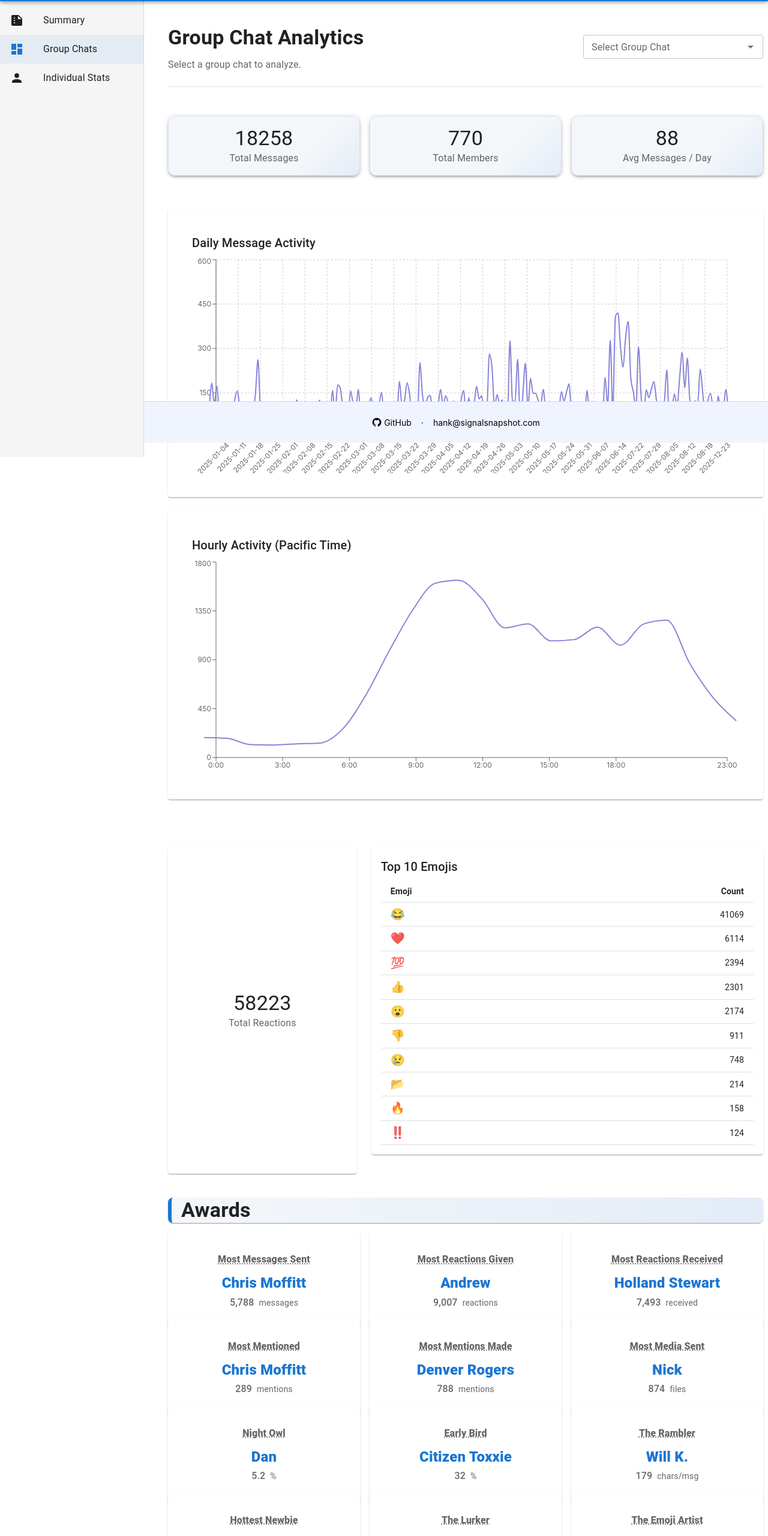
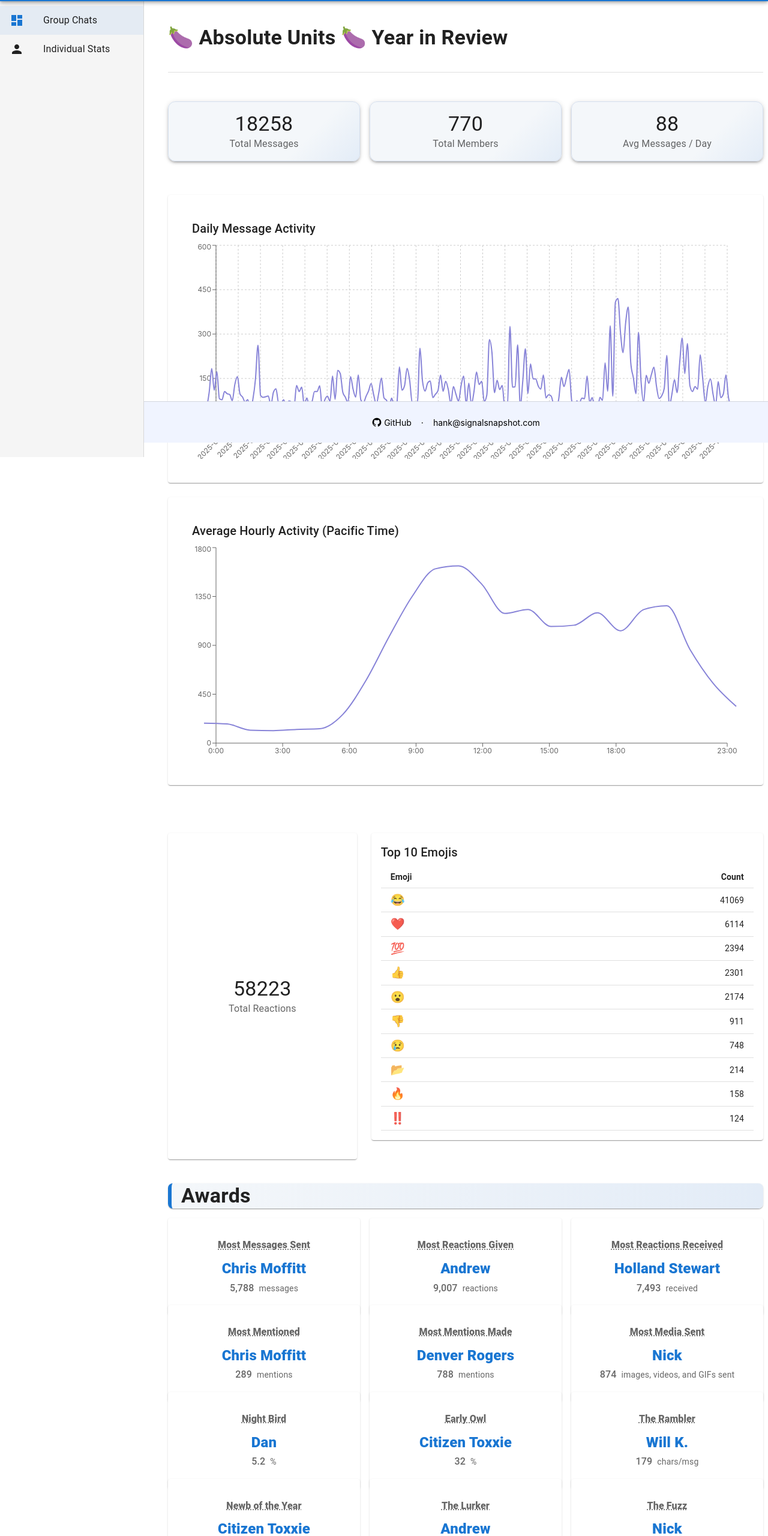
Before and after one commit to ahstewart/signal-snapshot, a React (Create React App) app in the folder frontend/: page /#/snapshot/groupchats in a window 1280 px wide. Shown: the part 62-2623 px from the top of the page at 60% size. Built offline with nearby package versions, Linux system fonts and the light colour scheme.

Commit message:
updated award logic and improved award card UI

```diff
--- a/frontend/src/App.tsx
+++ b/frontend/src/App.tsx
@@ -255,12 +255,11 @@ function App() {
             />
           }
         >
-          <Route index element={<Navigate to="summary" replace />} />
-          <Route path="summary" element={<SummaryPage data={originalAnalyticsData} loading={loading} error={error} users={users} />} />
+          <Route index element={<Navigate to="groupchats" replace />} />
           <Route path="groupchats" element={<Dashboard data={analyticsData} loading={loading} error={error} selectedConversationIds={selectedConversationIds} onConversationSelect={setSelectedConversationIds} users={users} selectedUser={selectedUser} onUserSelect={setSelectedUser} />} />
           {/* New Route for Individual Stats in Snapshot Mode */}
           <Route path="individual" element={<IndividualStats data={statsData} loading={loading} error={error} users={users} selectedUser={selectedUser} onUserSelect={setSelectedUser} />} />
-          <Route path="*" element={<Navigate to="summary" replace />} />
+          <Route path="*" element={<Navigate to="groupchats" replace />} />
         </Route>
 
         {/* NORMAL APP ROUTES */}
--- a/frontend/src/components/Dashboard.tsx
+++ b/frontend/src/components/Dashboard.tsx
@@ -1,4 +1,5 @@
 import React from 'react';
+import { useLocation } from 'react-router-dom';
 import {
   Alert,
   Box,
@@ -80,6 +81,8 @@ const Dashboard: React.FC<DashboardProps> = ({
   onConversationSelect,
   users,
 }: DashboardProps) => {
+  const location = useLocation();
+  const isSnapshotMode = location.pathname.startsWith('/snapshot');
   const theme = useTheme();
   const isMobile = useMediaQuery(theme.breakpoints.down('md'));
   const tickFontSize = isMobile ? 10 : 12;
@@ -261,7 +264,7 @@ const Dashboard: React.FC<DashboardProps> = ({
 
     return (
       <Paper sx={{ p: { xs: 2, sm: 5 }, height: { xs: 300, md: 400 }, display: 'flex', flexDirection: 'column', overflow: 'hidden' }}>
-        <Typography variant="h6" gutterBottom sx={{ fontSize: { xs: '1rem', md: '1.25rem' } }}>Hourly Activity (Pacific Time)</Typography>
+        <Typography variant="h6" gutterBottom sx={{ fontSize: { xs: '1rem', md: '1.25rem' } }}>Average Hourly Activity (Pacific Time)</Typography>
         <Box sx={{ flexGrow: 1, minHeight: 0, width: '100%' }}>
         {pacificData.length > 0 ? (
           <ResponsiveContainer width="100%" height="100%">
@@ -327,7 +330,8 @@ const Dashboard: React.FC<DashboardProps> = ({
     return (
       <Grid item xs={12} sm={6} md={4} key={title}>
         <Paper sx={{ p: 2, height: '100%', display: 'flex', flexDirection: 'column', justifyContent: 'center', alignItems: 'center' }}>
-          <MuiTooltip title={tooltip} arrow placement="top">
+          <Box sx={{ display: 'flex', flexDirection: 'column', alignItems: 'center', mb: 1 }}>
+            <MuiTooltip title={tooltip} arrow placement="top" disableHoverListener={isMobile}>
               <Typography
                   variant="h6"
                   component="div"
@@ -336,9 +340,8 @@ const Dashboard: React.FC<DashboardProps> = ({
                       fontSize: '1.0rem',
                       textDecoration: 'underline dotted',
                       textDecorationColor: 'text.secondary',
-                    cursor: 'help',
+                      cursor: isMobile ? 'default' : 'help',
                       width: 'fit-content',
-                    mb: 1,
                       fontWeight: 800,
                       color: 'text.secondary'
                   }}
@@ -346,6 +349,23 @@ const Dashboard: React.FC<DashboardProps> = ({
                   {title}
               </Typography>
             </MuiTooltip>
+            {isMobile && tooltip && (
+              <Typography
+                variant="caption"
+                sx={{
+                  textAlign: 'center',
+                  color: 'text.secondary',
+                  fontSize: '0.7rem',
+                  mt: 0.5,
+                  px: 1,
+                  maxWidth: '100%',
+                  lineHeight: 1.2
+                }}
+              >
+                {tooltip}
+              </Typography>
+            )}
+          </Box>
           {award.winner ? (
             <>
               <Typography
@@ -387,12 +407,12 @@ const Dashboard: React.FC<DashboardProps> = ({
       most_mentioned: "Most Mentioned",
       most_mentions_made: "Most Mentions Made",
       most_media_sent: "Most Media Sent",
-      most_night_owl: "Night Owl",
-      most_early_bird: "Early Bird",
+      most_night_owl: "Night Bird",
+      most_early_bird: "Early Owl",
       longest_avg_message: "The Rambler",
-      hottest_newbie: "Hottest Newbie",
+      hottest_newbie: "Newb of the Year",
       lurker: "The Lurker",
-      most_unique_emojis: "The Emoji Artist",
+      most_unique_emojis: "The Fuzz",
     };
 
     const awardSuffixes: Record<keyof typeof analyticsData.awards, string> = {
@@ -401,13 +421,13 @@ const Dashboard: React.FC<DashboardProps> = ({
         most_reactions_received: "received",
         most_mentioned: "mentions",
         most_mentions_made: "mentions",
-        most_media_sent: "files",
+        most_media_sent: "images, videos, and GIFs sent",
         most_night_owl: "%",
         most_early_bird: "%",
         longest_avg_message: "chars/msg",
         hottest_newbie: "messages",
         lurker: "reacts/msg",
-        most_unique_emojis: "unique emojis"
+        most_unique_emojis: "folder emojis sent"
     };
 
     const awardTooltips: Record<keyof typeof analyticsData.awards, string> = {
@@ -419,10 +439,10 @@ const Dashboard: React.FC<DashboardProps> = ({
       most_media_sent: "Total count of images, videos, or files sent.",
       most_night_owl: "Percentage of their messages sent between 12 AM and 5 AM (Pacific).",
       most_early_bird: "Percentage of their messages sent between 5 AM and 9 AM (Pacific).",
-      longest_avg_message: "Highest average character count per message (min 10 messages).",
-      hottest_newbie: "Most messages sent by a user who joined in 2025.",
-      lurker: "Highest ratio of reactions given to messages sent (min 5 reactions).",
-      most_unique_emojis: "Highest number of unique emoji types used in reactions."
+      longest_avg_message: "Highest average character count per message.",
+      hottest_newbie: "Highest message rate by a user who joined in 2025.",
+      lurker: "Highest ratio of reactions given to messages sent.",
+      most_unique_emojis: "Highest number of folder emojis used in reactions."
     };
 
     return (
@@ -454,8 +474,9 @@ const Dashboard: React.FC<DashboardProps> = ({
     );
   }
 
-  function EmotionRankings({ title, data, scoreLabel, totalReactsLabel }: {
+  function EmotionRankings({ title, subtitle, data, scoreLabel, totalReactsLabel }: {
     title: string;
+    subtitle?: string;
     data: EmotionUserData[];
     scoreLabel: string;
     totalReactsLabel: string;
@@ -467,6 +488,7 @@ const Dashboard: React.FC<DashboardProps> = ({
     return (
       <Box sx={{ mt: 4 }}>
         <Typography variant="h5" gutterBottom sx={{ fontSize: { xs: '1.25rem', md: '1.5rem' } }}>{title}</Typography>
+        <Typography variant="subtitle2" color="text.secondary">{subtitle}</Typography>
         <Paper sx={{ p: 0, overflow: 'hidden' }}>
           <TableContainer sx={{ maxHeight: { xs: 400, md: 'none' }, overflowX: 'auto' }}>
             <Table stickyHeader size="small" sx={{ minWidth: { xs: 400, md: 650 } }}>
@@ -479,7 +501,7 @@ const Dashboard: React.FC<DashboardProps> = ({
                 </TableRow>
               </TableHead>
               <TableBody>
-                {data.slice(0, 10).map((user: EmotionUserData) => (
+                {data.slice(0, 50).map((user: EmotionUserData) => (
                   <TableRow key={user.name}>
                     <TableCell component="th" scope="row" sx={{ fontSize: { xs: '0.75rem', md: '0.875rem' } }}>{user.name}</TableCell>
                     <TableCell align="right" sx={{ fontSize: { xs: '0.75rem', md: '0.875rem' } }}>{user.totalReacts}</TableCell>
@@ -498,10 +520,10 @@ const Dashboard: React.FC<DashboardProps> = ({
   return (
     <Box sx={{ p: { xs: 1, md: 2 }, overflowX: 'hidden', width: '100%' }}>
       <PageHeader
-        title="Group Chat Analytics"
-        subtitle="Select a group chat to analyze."
+        title={isSnapshotMode ? "🍆 Absolute Units 🍆 Year in Review" : "Group Chat Analytics"}
+        subtitle={isSnapshotMode ? "" : "Select a group chat to analyze."}
       >
-        {analyticsData?.all_conversations && (
+        {!isSnapshotMode && analyticsData?.all_conversations && (
           <Box sx={{ display: 'flex', alignItems: 'center', gap: 2, width: '100%', mt: { xs: 1, md: 2 } }}>
             <Autocomplete
               fullWidth
@@ -546,11 +568,13 @@ const Dashboard: React.FC<DashboardProps> = ({
           {renderAwards()}
         </Grid>
 
+
         {analyticsData && (
             <>
                 <Grid item xs={12} md={6} lg={4}>
                 <EmotionRankings
                     title="😂 Who is the Funniest? 😂"
+                    subtitle="Laugh reactions received. Only counts messages with at least 1 laugh."
                     data={analyticsData.funniestUsers}
                     scoreLabel="Humor Score"
                     totalReactsLabel="Total Laugh Reacts"
@@ -559,6 +583,7 @@ const Dashboard: React.FC<DashboardProps> = ({
                 <Grid item xs={12} md={6} lg={4}>
                 <EmotionRankings
                     title="❤️ Who is the Most Loved? ❤️"
+                    subtitle="Hearts received."
                     data={analyticsData.mostLovedUsers}
                     scoreLabel="Love Score"
                     totalReactsLabel="Total Love Reacts"
@@ -567,6 +592,7 @@ const Dashboard: React.FC<DashboardProps> = ({
                 <Grid item xs={12} md={6} lg={4}>
                 <EmotionRankings
                     title="😮 Who is the Most Shocking? 😮"
+                    subtitle="Shock reactions received."
                     data={analyticsData.mostShockingUsers}
                     scoreLabel="Shock Score"
                     totalReactsLabel="Total Shock Reacts"
@@ -575,6 +601,7 @@ const Dashboard: React.FC<DashboardProps> = ({
                 <Grid item xs={12} md={6} lg={4}>
                 <EmotionRankings
                     title="👎 Who is the Most Disliked? 👎"
+                    subtitle="Downvotes received."
                     data={analyticsData.mostDislikedUsers}
                     scoreLabel="Dislike Score"
                     totalReactsLabel="Total Dislikes"
@@ -583,6 +610,7 @@ const Dashboard: React.FC<DashboardProps> = ({
                 <Grid item xs={12} md={6} lg={4}>
                 <EmotionRankings
                     title="🍆 Who is the Most Randy? 🍆"
+                    subtitle="Eggplants given."
                     data={analyticsData.mostRandyUsers}
                     scoreLabel="Randy Score"
                     totalReactsLabel="Total Eggplants"
@@ -590,7 +618,8 @@ const Dashboard: React.FC<DashboardProps> = ({
                 </Grid>
                 <Grid item xs={12} md={6} lg={4}>
                 <EmotionRankings
-                    title="🍆 Who is the Most Thirsty? 🍆"
+                    title="😩 Who is the Most Doable? 😩"
+                    subtitle="Eggplants recieved."
                     data={analyticsData.mostThirstyUsers}
                     scoreLabel="Thirst Score"
                     totalReactsLabel="Total Eggplants"
--- a/frontend/src/components/IndividualStats.tsx
+++ b/frontend/src/components/IndividualStats.tsx
@@ -140,10 +140,9 @@ const IndividualStats: React.FC<IndividualStatsProps> = ({
             >
                 <Box sx={{ mb: 2 }}>
                     <Typography variant="h6" color="primary.main" sx={{ fontWeight: 700 }}>
-                        User Profile
+                        Personality Analysis Presented by Toyotathon
                     </Typography>
                 </Box>
-
                 <Typography variant="body1" sx={{ whiteSpace: 'pre-wrap', lineHeight: 1.6, color: 'text.primary', fontSize: { xs: '0.9rem', md: '1rem' } }}>
                     {(data as any).summary}
                 </Typography>
--- a/frontend/src/components/SummaryPage.tsx
+++ b/frontend/src/components/SummaryPage.tsx
@@ -1,4 +1,5 @@
 import React, { useState } from 'react';
+import { useLocation } from 'react-router-dom';
 import { Box, Typography, Paper, CircularProgress, Alert, Grid, Table, TableBody, TableCell, TableContainer, TableHead, TableRow, Button, Dialog, DialogTitle, DialogContent, DialogContentText, DialogActions } from '@mui/material';
 import HelpOutlineIcon from '@mui/icons-material/HelpOutline';
 import { AnalyticsData, User, UserActivity } from '../utils/database';
@@ -13,6 +14,8 @@ interface SummaryPageProps {
 }
 
 const SummaryPage: React.FC<SummaryPageProps> = ({ data, loading, error, users }) => {
+    const location = useLocation();
+    const isSnapshotMode = location.pathname.startsWith('/snapshot');
     const [helpOpen, setHelpOpen] = useState(false);
 
     const handleHelpOpen = () => {
@@ -69,7 +72,7 @@ const SummaryPage: React.FC<SummaryPageProps> = ({ data, loading, error, users }
         <Box sx={{ p: { xs: 1, md: 3 } }}>
             {data && (
                 <PageHeader
-                    title="Signal Snapshot Dashboard"
+                    title={isSnapshotMode ? "Signal Snapshot - Units 2025" : "Signal Snapshot Dashboard"}
                     subtitle="Welcome to your Signal Snapshot! Explore different layers of your Signal ecosystem."
                 />
             )}
--- a/frontend/src/components/layout/AppLayout.tsx
+++ b/frontend/src/components/layout/AppLayout.tsx
@@ -28,7 +28,8 @@ import {
   Tooltip,
   useTheme,
   useMediaQuery,
-  Menu
+  Menu,
+  Divider
 } from '@mui/material';
 import { AnalyticsData, loadDatabase, loadIndividualStats, loadUsers } from '../../utils/database';
 import { createDashboardHtml } from '../../utils/export';
@@ -73,7 +74,6 @@ const AppLayout: React.FC<AppLayoutProps> = ({
   const isMobile = useMediaQuery(theme.breakpoints.down('md'));
   const [welcomeOpen, setWelcomeOpen] = useState(showWelcome);
   const [mobileDrawerOpen, setMobileDrawerOpen] = useState(false);
-  const [mobileMenuAnchor, setMobileMenuAnchor] = useState<null | HTMLElement>(null);
 
   // Export dialog state
   const [exportOpen, setExportOpen] = useState(false);
@@ -94,14 +94,6 @@ const AppLayout: React.FC<AppLayoutProps> = ({
     onCloseWelcome();
   };
 
-  const handleMobileMenuOpen = (event: React.MouseEvent<HTMLElement>) => {
-    setMobileMenuAnchor(event.currentTarget);
-  };
-
-  const handleMobileMenuClose = () => {
-    setMobileMenuAnchor(null);
-  };
-
   const handleDrawerToggle = () => {
     setMobileDrawerOpen(!mobileDrawerOpen);
   };
@@ -109,7 +101,7 @@ const AppLayout: React.FC<AppLayoutProps> = ({
   const isSnapshotMode = basePath !== '/app';
 
   const menuItems = [
-    { text: 'Summary', icon: <SummarizeIcon />, path: `${basePath}/summary` },
+    ...(isSnapshotMode ? [] : [{ text: 'Summary', icon: <SummarizeIcon />, path: `${basePath}/summary` }]),
     { text: 'Group Chats', icon: <DashboardIcon />, path: `${basePath}/groupchats` },
     // Include Individual stats in both modes
     { text: 'Individual Stats', icon: <PersonIcon />, path: `${basePath}/individual` }
@@ -154,39 +146,9 @@ const AppLayout: React.FC<AppLayoutProps> = ({
           <Box sx={{ flexGrow: 1 }} />
 
           {isMobile ? (
-            <>
-              <IconButton color="inherit" onClick={handleMobileMenuOpen} aria-label="Menu">
-                <MenuIcon />
-              </IconButton>
-              <Menu
-                anchorEl={mobileMenuAnchor}
-                open={Boolean(mobileMenuAnchor)}
-                onClose={handleMobileMenuClose}
-                anchorOrigin={{
-                  vertical: 'bottom',
-                  horizontal: 'right',
-                }}
-                transformOrigin={{
-                  vertical: 'top',
-                  horizontal: 'right',
-                }}
-              >
-                <MenuItem onClick={() => { handleWelcomeOpen(); handleMobileMenuClose(); }}>
-                  <HelpOutlineIcon sx={{ mr: 1 }} />
-                  About
-                </MenuItem>
-                {dbBuffer && !isSnapshotMode && (
-                  <>
-                    <MenuItem onClick={() => { document.getElementById('change-db-input')?.click(); handleMobileMenuClose(); }}>
-                      Change Data Source
-                    </MenuItem>
-                    <MenuItem onClick={() => { setExportOpen(true); handleMobileMenuClose(); }}>
-                      Export
-                    </MenuItem>
-                  </>
-                )}
-              </Menu>
-            </>
+            <IconButton color="inherit" onClick={handleWelcomeOpen} aria-label="About Signal Snapshot">
+              <HelpOutlineIcon />
+            </IconButton>
           ) : (
             <>
               <IconButton color="inherit" onClick={handleWelcomeOpen} aria-label="About Signal Snapshot" sx={{ mr: 1 }}>
@@ -507,6 +469,37 @@ const AppLayout: React.FC<AppLayoutProps> = ({
               </ListItem>
              );
           })}
+          {isMobile && dbBuffer && !isSnapshotMode && (
+            <>
+              <Divider sx={{ my: 1 }} />
+              <ListItem disablePadding>
+                <ListItemButton
+                  onClick={() => {
+                    document.getElementById('change-db-input')?.click();
+                    setMobileDrawerOpen(false);
+                  }}
+                >
+                  <ListItemIcon>
+                    <DashboardIcon />
+                  </ListItemIcon>
+                  <ListItemText primary="Change Data Source" />
+                </ListItemButton>
+              </ListItem>
+              <ListItem disablePadding>
+                <ListItemButton
+                  onClick={() => {
+                    setExportOpen(true);
+                    setMobileDrawerOpen(false);
+                  }}
+                >
+                  <ListItemIcon>
+                    <SummarizeIcon />
+                  </ListItemIcon>
+                  <ListItemText primary="Export" />
+                </ListItemButton>
+              </ListItem>
+            </>
+          )}
         </List>
       </Drawer>
 
@@ -580,4 +573,5 @@ const AppLayout: React.FC<AppLayoutProps> = ({
   );
 };
 
+
 export default AppLayout;
--- a/frontend/src/utils/database.ts
+++ b/frontend/src/utils/database.ts
@@ -522,7 +522,7 @@ export async function processDatabase(
 
             // Hottest Newbie: Joined in 2025 (first message >= Jan 1 2025)
             hottest_newbie: `
-                SELECT sourceServiceId, COUNT(*) as count
+                SELECT sourceServiceId, COUNT(*) / (MIN(sent_at) - 1767254400) as count_since_join
                 FROM messages
                 ${msgWhere ? msgWhere + ' AND ' : 'WHERE '} sourceServiceId IN (
                     SELECT sourceServiceId
@@ -531,15 +531,16 @@ export async function processDatabase(
                     HAVING MIN(sent_at) >= 1735689600000
                 )
                 GROUP BY sourceServiceId
-                ORDER BY count DESC
+                ORDER BY count_since_join DESC
                 LIMIT 1
             `,
 
             // Lurker: Highest Ratio of Reactions Given to Messages Sent (min 5 reactions)
+            // Formula emphasizes low message counts by squaring the denominator
             lurker: `
                 SELECT
                     r.fromId,
-                    CAST(r.react_count AS FLOAT) / (IFNULL(m.msg_count, 0) + 1) as ratio
+                    CAST(r.react_count AS FLOAT) / POWER(IFNULL(m.msg_count, 0) + 1, 3) as ratio
                 FROM (
                     SELECT fromId, COUNT(*) as react_count
                     FROM reactions
@@ -560,9 +561,9 @@ export async function processDatabase(
 
             // Most Unique Emojis Used
             most_unique_emojis: `
-                SELECT fromId, COUNT(DISTINCT emoji) as count
+                SELECT fromId, COUNT(emoji) as count
                 FROM reactions
-                ${reactWhere}
+                ${reactWhere} AND emoji = '📁'
                 GROUP BY fromId
                 ORDER BY count DESC
                 LIMIT 1
--- a/frontend/src/utils/export.ts
+++ b/frontend/src/utils/export.ts
@@ -232,8 +232,8 @@ export function createDashboardHtml(analyticsData: AnalyticsData): string {
 
             const renderAwards = () => {
                 if (!analyticsData.awards) return null;
-                const awardDisplayTitles = { most_messages_sent: "Most Messages Sent", most_reactions_given: "Most Reactions Given", most_reactions_received: "Most Reactions Received", most_mentioned: "Most Mentioned", most_mentions_made: "Most Mentions Made", most_media_sent: "Most Media Sent", most_night_owl: "Night Owl", most_early_bird: "Early Bird", longest_avg_message: "The Rambler", hottest_newbie: "Hottest Newbie", lurker: "The Lurker", most_unique_emojis: "The Emoji Artist" };
-                const awardSuffixes = { most_messages_sent: "messages", most_reactions_given: "reactions", most_reactions_received: "received", most_mentioned: "mentions", most_mentions_made: "mentions", most_media_sent: "files", most_night_owl: "%", most_early_bird: "%", longest_avg_message: "chars/msg", hottest_newbie: "messages", lurker: "reacts/msg", most_unique_emojis: "unique emojis" };
+                const awardDisplayTitles = { most_messages_sent: "Most Messages Sent", most_reactions_given: "Most Reactions Given", most_reactions_received: "Most Reactions Received", most_mentioned: "Most Mentioned", most_mentions_made: "Most Mentions Made", most_media_sent: "Most Media Sent", most_night_owl: "Night Owl", most_early_bird: "Early Bird", longest_avg_message: "The Rambler", hottest_newbie: "Newb of the Year", lurker: "The Lurker", most_unique_emojis: "The Fuzz" };
+                const awardSuffixes = { most_messages_sent: "messages", most_reactions_given: "reactions", most_reactions_received: "received", most_mentioned: "mentions", most_mentions_made: "mentions", most_media_sent: "images, videos, and GIFs sent", most_night_owl: "%", most_early_bird: "%", longest_avg_message: "chars/msg", hottest_newbie: "messages", lurker: "reacts/msg", most_unique_emojis: "folder emojis sent" };
                 return (
                     <Box sx={{ mt: 4 }}>
                          <Typography variant="h4" sx={{ fontWeight: 'bold', borderLeft: '6px solid #1976d2', pl: 2, mb: 2, color: '#222', background: 'linear-gradient(90deg, #f4f7fa 0%, #e3ecf7 100%)', borderRadius: 2, boxShadow: 1 }}>Awards</Typography>
@@ -261,7 +261,7 @@ export function createDashboardHtml(analyticsData: AnalyticsData): string {
                                         </TableRow>
                                     </TableHead>
                                     <TableBody>
-                                        {rankingData.slice(0, 10).map((user) => (
+                                        {rankingData.slice(0, 50).map((user) => (
                                             <TableRow key={user.name}>
                                                 <TableCell component="th" scope="row" sx={{ fontSize: { xs: '0.75rem', md: '0.875rem' } }}>{user.name}</TableCell>
                                                 <TableCell align="right" sx={{ fontSize: { xs: '0.75rem', md: '0.875rem' } }}>{user.totalReacts}</TableCell>
```
Also changed, not shown: 9 other files (tests, documents, lock files or other folders). Lines whose indentation alone changed are shown as unchanged.
